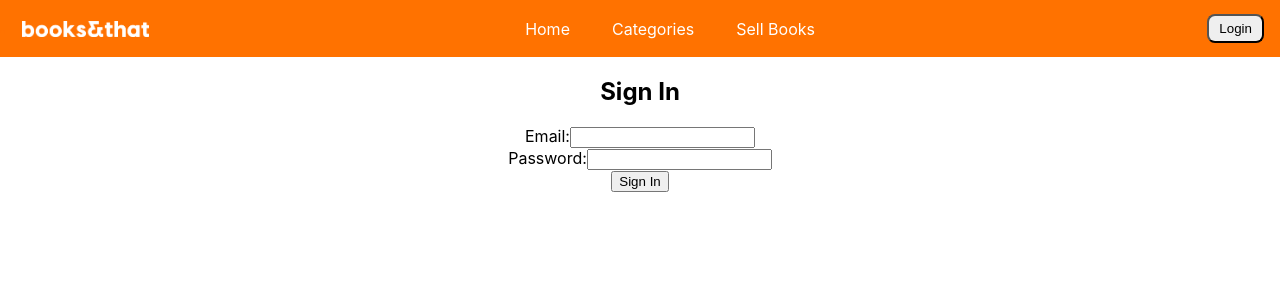
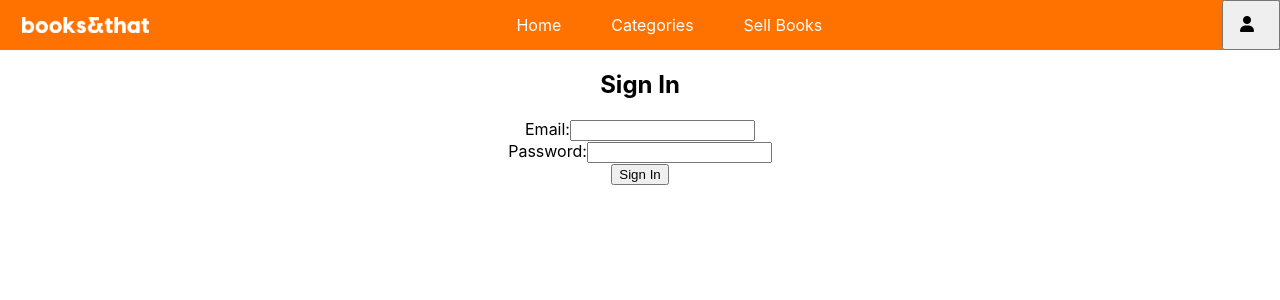
Before and after one commit to OmerAqeel/Project1, a React (Create React App) app in the folder client-side/: page /loginPage in a window 1280 px wide. Shown: the top 300 px of the page. Built offline with nearby package versions, Linux system fonts and the light colour scheme.

Commit message:
changes to navbar

```diff
--- a/client-side/public/index.html
+++ b/client-side/public/index.html
@@ -1,14 +1,12 @@
 <!DOCTYPE html>
 <html lang="en">
-  <head>
+
+<head>
     <meta charset="utf-8" />
     <link rel="icon" href="%PUBLIC_URL%/favicon.ico" />
     <meta name="viewport" content="width=device-width, initial-scale=1" />
     <meta name="theme-color" content="#000000" />
-    <meta
-      name="description"
-      content="Web site created using create-react-app"
-    />
+    <meta name="description" content="Web site created using create-react-app" />
     <link rel="apple-touch-icon" href="%PUBLIC_URL%/logo192.png" />
     <!--
       manifest.json provides metadata used when your web app is installed on a
@@ -25,8 +23,11 @@
       Learn how to configure a non-root public URL by running `npm run build`.
     -->
     <title>React App</title>
-  </head>
-  <body>
+    <link rel="stylesheet" href="https://cdnjs.cloudflare.com/ajax/libs/font-awesome/6.0.0-beta3/css/all.min.css" />
+
+</head>
+
+<body>
     <noscript>You need to enable JavaScript to run this app.</noscript>
     <div id="root"></div>
     <!--
@@ -39,5 +40,6 @@
       To begin the development, run `npm start` or `yarn start`.
       To create a production bundle, use `npm run build` or `yarn build`.
     -->
-  </body>
+</body>
+
 </html>
--- a/client-side/src/components/navbar.jsx
+++ b/client-side/src/components/navbar.jsx
@@ -1,29 +1,55 @@
-import React from "react";
+import React, { useState } from "react";
 import { Link } from "react-router-dom";
 import "./navbarStyle.css";
 import logo from "./web_app-logo.png";
 
 const Navbar = () => {
+  const [dropdownVisible, setDropdownVisible] = useState(false);
+
+  const handleDropdownToggle = () => {
+    setDropdownVisible(!dropdownVisible);
+  };
+
   return (
     <nav className="navbar">
-
       <li className="logo">
-        <Link to= "/"><img src={logo} alt="bug" height={100} className="logo"/> {/* Use the imported image */}</Link>
-        </li>
-        <ul>
+        <Link to="/">
+          <img src={logo} alt="bug" height={100} className="logo" />
+          {/* Use the imported image */}
+        </Link>
+      </li>
+      <ul>
         <li>
-          <Link to="/" className="nav-links">Home</Link>
+          <Link to="/" className="nav-links">
+            Home
+          </Link>
         </li>
         <li>
-          <Link to="/categories" className="nav-links">Categories</Link>
+          <Link to="/categories" className="nav-links">
+            Categories
+          </Link>
         </li>
         <li>
-          <Link to="/sellBooks" className="nav-links">Sell Books</Link>
+          <Link to="/sellBooks" className="nav-links">
+            Sell Books
+          </Link>
         </li>
       </ul>
-      <Link to="/loginPage" className="loginBtn">
-        <button>Login</button>
-      </Link>
+      <div className={`custom-dropdown${dropdownVisible ? " show" : ""}`}>
+        <button className="loginBtn" onClick={handleDropdownToggle}>
+          <i className="fas fa-user"></i>
+        </button>
+        {dropdownVisible && (
+          <div className="dropdown-content">
+            <Link to="/loginPage">
+              <i className="fas fa-sign-in-alt"></i> Sign In
+            </Link>
+            <Link to="/registerPage">
+              <i className="fas fa-user-plus"></i> Register
+            </Link>
+          </div>
+        )}
+      </div>
     </nav>
   );
 };
--- a/client-side/src/components/navbarStyle.css
+++ b/client-side/src/components/navbarStyle.css
@@ -1,11 +1,11 @@
-.logo{
+.logo {
   height: 1em;
 }
 
 .navbar {
   display: flex;
   justify-content: space-between;
-    align-items: center; /* Adding align-items to vertically center items */
+  align-items: center;
   color: #ff7200;
   background-color: #ff7200;
 }
@@ -14,19 +14,22 @@
   list-style-type: none;
   margin: 0;
   padding: 0;
-    display: flex; /* Changing display to flex to make the list items horizontal */
+  display: flex;
+  padding: inherit;
+  color: white;
+  text-decoration: none;
+  text-align: center;
+  float: right;
+  margin-right: 2em;
 }
 
 li {
-    margin-right: 10px; /* Adjusting margin-right for spacing between nav-links */
+  margin-right: 50px; /* Adjusting margin-right for spacing between nav-links */
 }
 
 .nav-links {
-    padding: 14px 16px;
   color: white;
   text-decoration: none;
-    text-align: center;
-    float:right
 }
 
 .loginBtn {
@@ -36,13 +39,69 @@
   font-size: 16px;
 }
 
-  .loginBtn button{
-    border-radius:8px ;
+.loginBtn button {
+  border-radius: 8px;
   padding-top: 5px;
   padding-bottom: 5px;
   padding-right: 10px;
   padding-left: 10px;
-    cursor:pointer;
+  cursor: pointer;
 }
 
-  .loginBtn :hover
+/* Add styles for the custom dropdown */
+.custom-dropdown {
+  position: relative;
+}
+.dropdown-content {
+  display: none;
+  position: absolute;
+  background-color: #f9f9f9;
+  min-width: 160px;
+  box-shadow: 0px 8px 16px 0px rgba(0, 0, 0, 0.2);
+  padding: 12px;
+  z-index: 1;
+}
+
+/* Add this rule to show the dropdown when dropdownVisible is true */
+.custom-dropdown.show .dropdown-content {
+  display: block;
+}
+
+
+.dropdown-content {
+  left: -150px; /* Adjust this value as needed to position the dropdown */
+}
+
+
+
+
+/* Style the button with the user icon */
+loginBtn {
+  display: flex;
+  align-items: center;
+  background: none;
+  border: none;
+  cursor: pointer;
+  font-size: 16px;
+  color: white; /* Set the color of the icon to white */
+}
+
+.loginBtn i {
+  margin-right: 8px;
+}
+
+/* Style the links inside the dropdown */
+.dropdown-content a {
+  display: block;
+  color: #333;
+  text-decoration: none;
+  padding: 8px 0;
+}
+
+.dropdown-content a i {
+  margin-right: 8px;
+}
+
+.dropdown-content a:hover {
+  background-color: #f1f1f1;
+}
```
Also changed, not shown: client-side/src/components/homePage.jsx (+8 -0 lines). Lines whose indentation alone changed are shown as unchanged.
